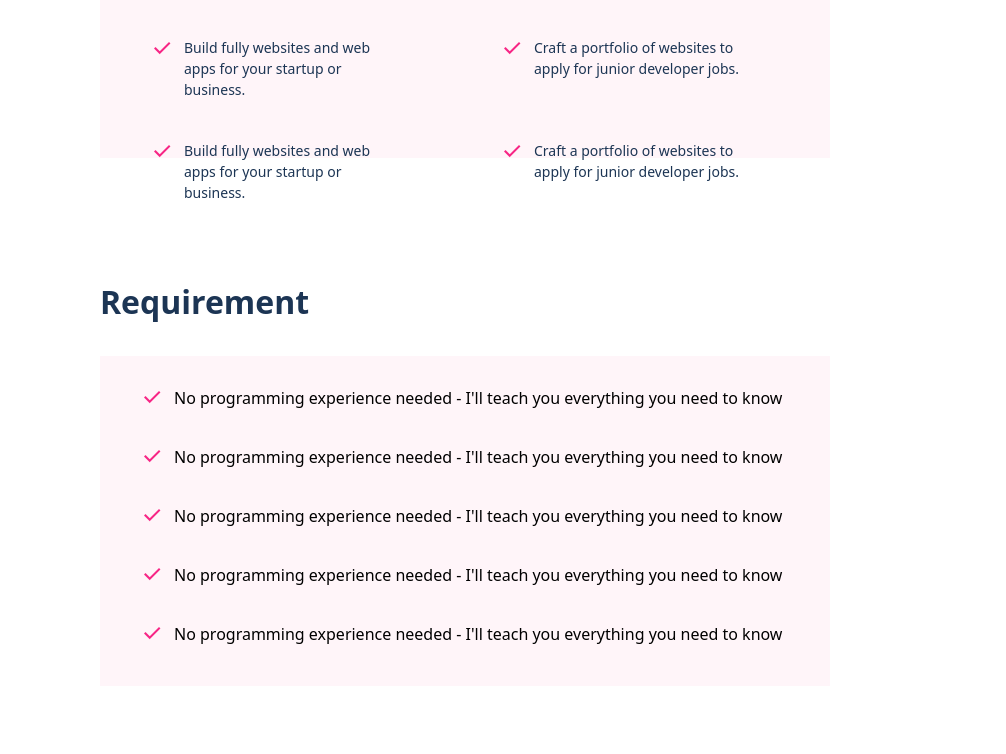
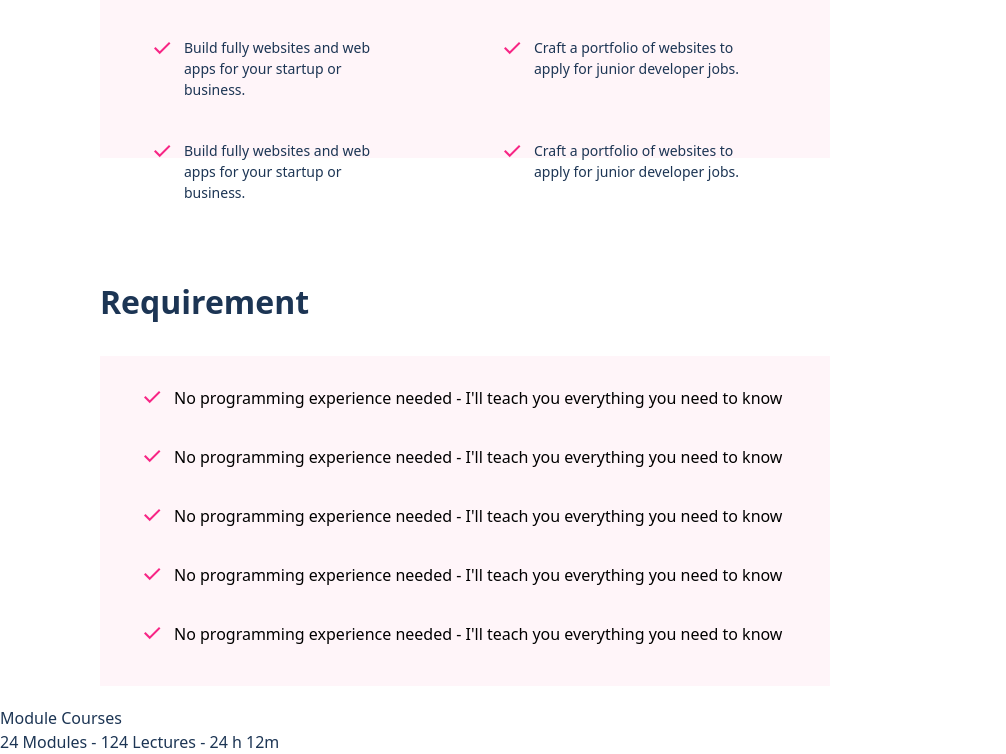
Before and after one commit to Malika-Ahmadshoeva/collab1, a website: page src/murod.html in a window 1280 px wide. Shown: the part 1722-2476 px from the top of the page, without its empty margins (0-1006 px from the left). Before the commit the page ends 2428 px from the top, so only its background shows below. Drawn offline with nearby package versions, Linux system fonts and the light colour scheme; files that its build step writes are made by us from their sources.

Commit message:
resolving conflicts

```diff
--- a/src/murod.html
+++ b/src/murod.html
@@ -189,5 +189,12 @@
             </div>
         </div>
     </section>
+
+    <section>
+        <div class="text-[#1C3554]">
+            <p>Module Courses</p>
+            <p>24 Modules - 124 Lectures - 24 h 12m</p>
+        </div>
+    </section>
 </body>
 </html>
```
Also changed, not shown: src/Container (1).png (deleted), src/Search.png (deleted).
